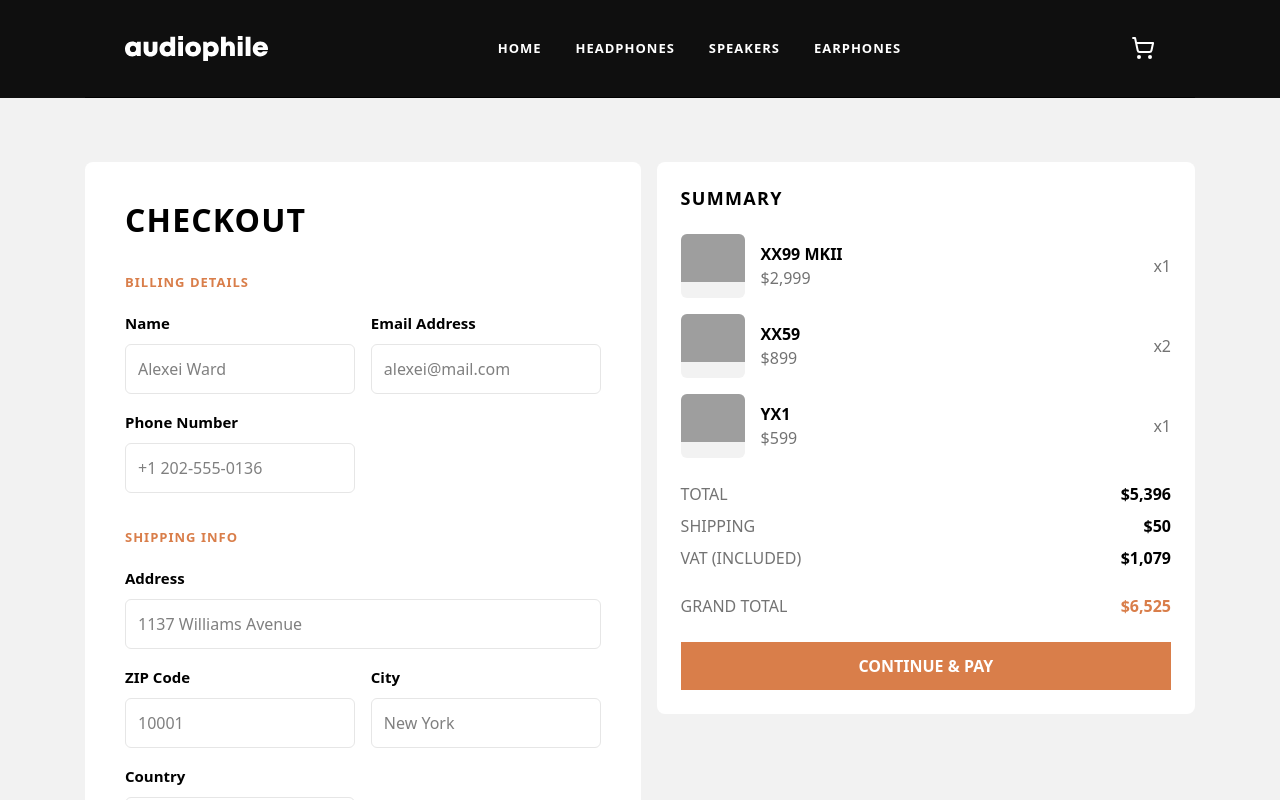
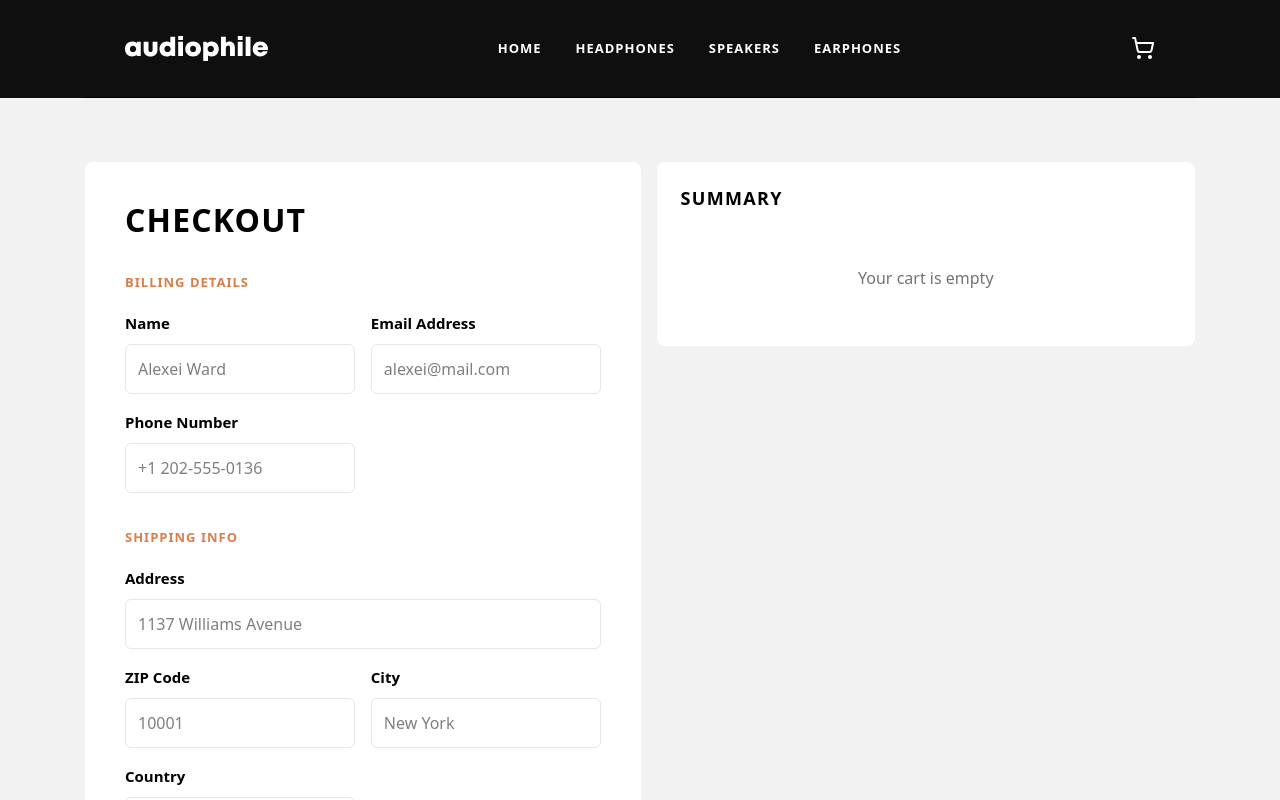
Before and after one commit to geraldofori/ecommerce-web, a Next.js app: page /checkout in a window 1280 px wide. Shown: the top 800 px of the page. Built offline with nearby package versions, Linux system fonts and the light colour scheme; grey boxes are pictures that could not be loaded.

Commit message:
updated  the checkout form

```diff
--- a/components/ui/CheckoutForm.tsx
+++ b/components/ui/CheckoutForm.tsx
@@ -2,20 +2,26 @@
 
 import { useState } from 'react';
 import Image from 'next/image';
+import { useCart } from '@/hooks/useCart';
+import { useDisplay } from '@/hooks/useDisplay';
+import { useRouter } from 'next/navigation';
 
 export default function CheckoutForm() {
     const [paymentMethod, setPaymentMethod] = useState('e-Money');
+    const { cart, totalPrice, clearCart } = useCart();
+    const display = useDisplay();
+    const router = useRouter();
 
-    const cartItems = [
-        { id: 1, name: 'XX99 MKII', price: 2999, quantity: 1, image: '/images/cart/xx99-mkii.png' },
-        { id: 2, name: 'XX59', price: 899, quantity: 2, image: '/images/cart/xx59.png' },
-        { id: 3, name: 'YX1', price: 599, quantity: 1, image: '/images/cart/yx1.png' },
-    ];
-
-    const subtotal = cartItems.reduce((sum, item) => sum + (item.price * item.quantity), 0);
+    const subtotal = totalPrice;
     const shipping = 50;
     const vat = Math.round(subtotal * 0.2);
-    const grandTotal = subtotal + shipping + vat;
+    const grandTotal = subtotal + shipping;
+
+    const handleSubmitOrder = () => {
+        alert('Order placed successfully!');
+        clearCart();
+        router.push('/');
+    };
 
     return (
         <div className="flex flex-col lg:flex-row gap-x-4 viewport">
@@ -150,6 +156,19 @@ export default function CheckoutForm() {
                                 </div>
                             </>
                         )}
+
+                        {paymentMethod === 'Cash on Delivery' && (
+                            <div className="md:col-span-2 flex flex-col md:flex-row items-center gap-4 bg-darkWhite/40 p-4 rounded-md">
+                                <div className="w-12 h-12 flex-shrink-0">
+                                    <svg width="48" height="48" viewBox="0 0 48 48" fill="none" xmlns="http://www.w3.org/2000/svg">
+                                        <path fillRule="evenodd" clipRule="evenodd" d="M24 0C10.728 0 0 10.728 0 24C0 37.272 10.728 48 24 48C37.272 48 48 37.272 48 24C48 10.728 37.272 0 24 0ZM24 4.8C34.632 4.8 43.2 13.368 43.2 24C43.2 34.632 34.632 43.2 24 43.2C13.368 43.2 4.8 34.632 4.8 24C4.8 13.368 13.368 4.8 24 4.8Z" fill="#D87D4A" />
+                                    </svg>
+                                </div>
+                                <p className="text-body text-pureBlack/70">
+                                    The 'Cash on Delivery' option enables you to pay in cash when our delivery courier arrives at your residence. Just make sure your address is correct so that your order will not be cancelled.
+                                </p>
+                            </div>
+                        )}
                     </div>
                 </div>
             </div>
@@ -157,22 +176,30 @@ export default function CheckoutForm() {
             <div className="w-full lg:w-1/3 bg-pureWhite p-6 lg:p-8 rounded-lg h-fit mt-8 lg:mt-0">
                 <h2 className="text-h6 uppercase mb-6">Summary</h2>
 
+                {cart.length === 0 ? (
+                    <div className="text-center py-8">
+                        <p className="text-muted-foreground">Your cart is empty</p>
+                    </div>
+                ) : (
+                    <>
                         <div className="flex flex-col gap-y-4 mb-6">
-                    {cartItems.map((item) => (
-                        <div key={item.id} className="flex items-center justify-between">
+                            {cart.map((item) => (
+                                <div key={item.product.id} className="flex items-center justify-between">
                                     <div className="flex items-center gap-x-4">
                                         <div className="w-16 h-16 bg-darkWhite rounded-md relative overflow-hidden">
-                                    <Image
-                                        src={item.image}
-                                        alt={item.name}
-                                        width={64}
-                                        height={64}
-                                        className="object-contain"
+                                            <img
+                                                src={item.product.categoryImage[display]}
+                                                alt={item.product.name}
+                                                className="w-full h-full object-cover"
                                             />
                                         </div>
                                         <div>
-                                    <p className="font-bold">{item.name}</p>
-                                    <p className="text-muted-foreground">${item.price.toLocaleString()}</p>
+                                            <p className="font-bold">
+                                                {item.product.name.split(' ').slice(0, 2).join(' ')}
+                                            </p>
+                                            <p className="text-muted-foreground">
+                                                ${item.product.price.toLocaleString()}
+                                            </p>
                                         </div>
                                     </div>
                                     <p className="text-muted-foreground">x{item.quantity}</p>
@@ -199,9 +226,15 @@ export default function CheckoutForm() {
                             </div>
                         </div>
 
-                <button className="w-full bg-darkOrange hover:bg-fadedOrange duration-300 text-pureWhite py-3 uppercase font-bold">
+                        <button
+                            className="w-full bg-darkOrange hover:bg-fadedOrange duration-300 text-pureWhite py-3 uppercase font-bold"
+                            onClick={handleSubmitOrder}
+                            disabled={cart.length === 0}
+                        >
                             Continue & Pay
                         </button>
+                    </>
+                )}
             </div>
         </div>
     );
```
Lines whose indentation alone changed are shown as unchanged.
